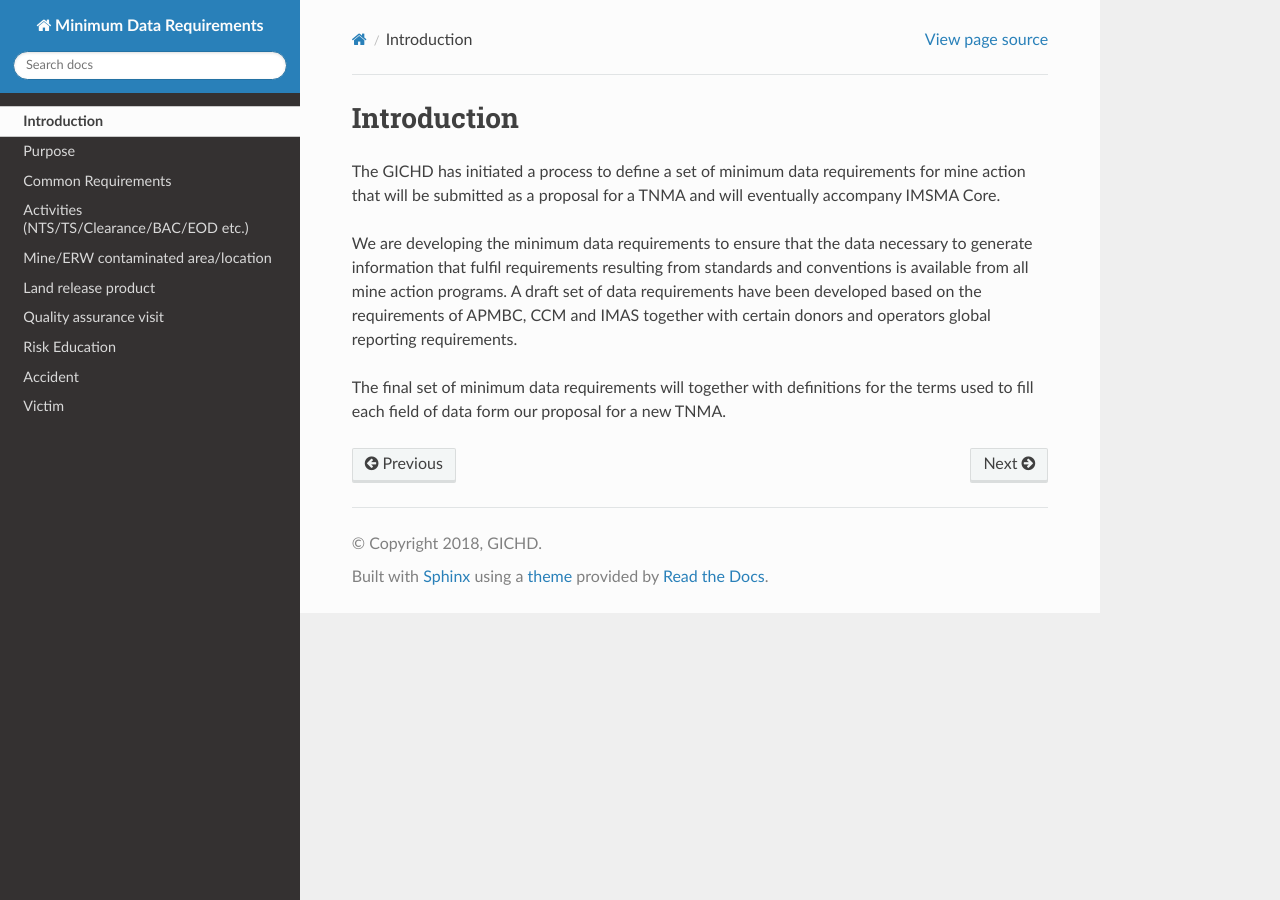
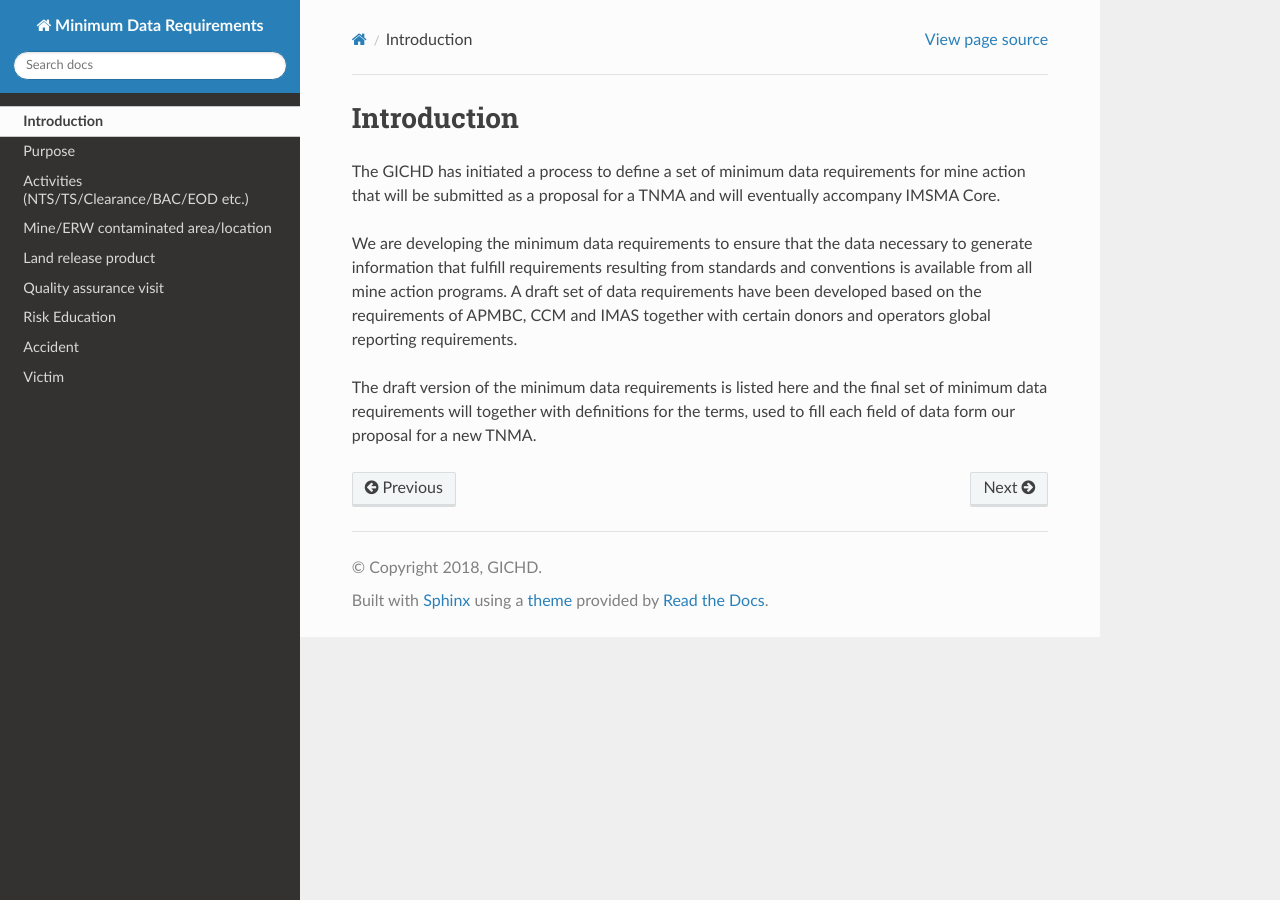
Before and after one commit to GICHD/mdr, a Sphinx documentation site: the page built from source/introduction.rst, in a window 1280 px wide. Built offline with Sphinx 7.4.7 and the Read the Docs theme 2.0.0, drawn with Linux system fonts in a browser that asks for light colours.

```diff
--- a/source/Activities.rst
+++ b/source/Activities.rst
@@ -1,7 +1,5 @@
 Activities (NTS/TS/Clearance/BAC/EOD etc.)
 ------------------------------------------
-
-
 
 +-----------------------------+-------------------------------------------------------------------------------------+
 | Data                        | Description                                                                         |
--- a/source/Mine.rst
+++ b/source/Mine.rst
@@ -10,6 +10,8 @@ Mine/ERW contaminated area/location
 | Contamination Area          | Coordinates of perimeter                                                            |
 +                             +-------------------------------------------------------------------------------------+
 |                             | Status (open, closed, handed over)                                                  |
++                             +-------------------------------------------------------------------------------------+
+|                             | Type of area(SHA/CHA)                                                               |
 +-----------------------------+-------------------------------------------------------------------------------------+
 | Direct Evidence             | Category of devices suspected or confirmed in each area                             |
 +                             +-------------------------------------------------------------------------------------+
--- a/source/index.rst
+++ b/source/index.rst
@@ -11,7 +11,6 @@ Minimum Data Requirement's documentation!
 
    introduction
    Purpose
-   Common_requirements
    Activities
    Mine
    LR
--- a/source/introduction.rst
+++ b/source/introduction.rst
@@ -3,6 +3,6 @@ Introduction
 
 The GICHD has initiated a process to define a set of minimum data requirements for mine action that will be submitted as a proposal for a TNMA and will eventually accompany IMSMA Core.
 
-We are developing the minimum data requirements to ensure that the data necessary to generate information that fulfil requirements resulting from standards and conventions is available from all mine action programs. A draft set of data requirements have been developed based on the requirements of APMBC, CCM and IMAS together with certain donors and operators global reporting requirements.
+We are developing the minimum data requirements to ensure that the data necessary to generate information that fulfill requirements resulting from standards and conventions is available from all mine action programs. A draft set of data requirements have been developed based on the requirements of APMBC, CCM and IMAS together with certain donors and operators global reporting requirements.
 
-The final set of minimum data requirements will together with definitions for the terms used to fill each field of data form our proposal for a new TNMA.
+The draft version of the minimum data requirements is listed here and the final set of minimum data requirements will together with definitions for the terms, used to fill each field of data form our proposal for a new TNMA.
```
Also changed, not shown: source/Common_requirements.rst (deleted, +0 -14 lines), 14 other files.
